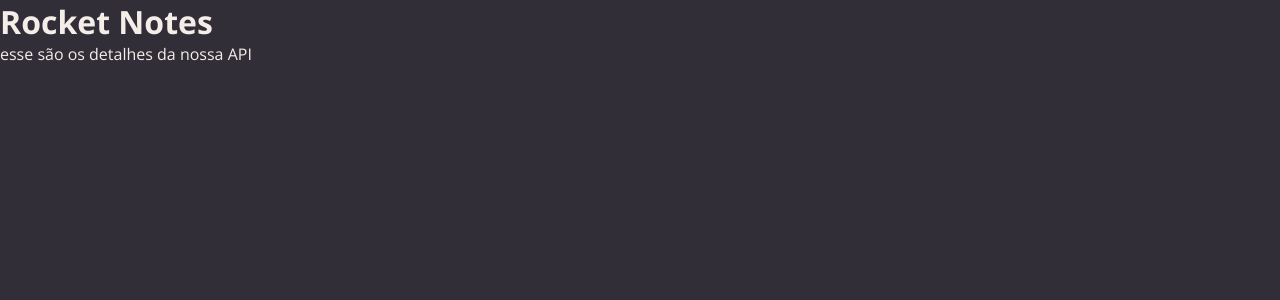
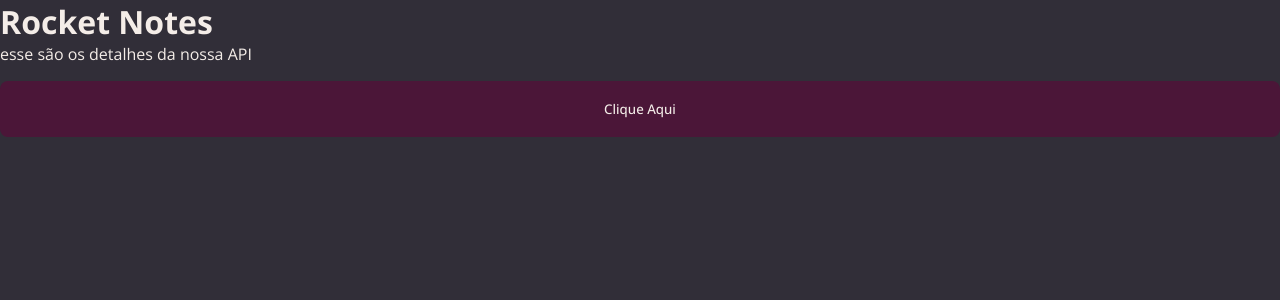
Before and after one commit to almeida0808/React-JS, a React (Vite) app in the folder rocketnotes/: page / in a window 1280 px wide. Shown: the top 300 px of the page. Built offline with nearby package versions, Linux system fonts and the light colour scheme.

Commit message:
criando componentes

```diff
--- /dev/null
+++ b/rocketnotes/src/components/button/index.jsx
@@ -0,0 +1,5 @@
+import { Container } from "./styles";
+
+export function Button() {
+  return <Container type="button">Clique Aqui</Container>;
+}
--- /dev/null
+++ b/rocketnotes/src/components/button/styles.js
@@ -0,0 +1,18 @@
+import styled from "styled-components";
+export const Container = styled.button`
+  width: 100%;
+  background-color: ${({ theme }) => theme.COLORS.PURPLE};
+  color: ${({ theme }) => theme.COLORS.WHITE};
+
+  height: 5.6rem;
+  border: 0;
+  padding: 0 16px;
+  margin-top: 1.6rem;
+  border-radius: 0.8rem;
+  font-weight: 500;
+
+  &:disabled {
+    // estilização do botão quando ele não pode ser clicado, por exemplo em um formulario não preenchido ele não pode ser enviado
+    opacity: 0.5;
+  }
+`;
--- a/rocketnotes/src/pages/Details/index.jsx
+++ b/rocketnotes/src/pages/Details/index.jsx
@@ -1,5 +1,5 @@
 import { Container } from "./styles"; // quando importamos o arquivo de css , ele automaticamente já aplica todas estilizações
-
+import { Button } from "../../components/button";
 export function Details() {
   return (
     // existe uma regra no react que faz com o nosso componente retorne apenas um elemento, pra resolver isso podemos ultilizzar o fragment ,que ser ve como um emmbrulhador , sintax fragment =  <> </> ou podemos usar uma div.
@@ -8,6 +8,7 @@
     <Container>
       <h1>Rocket Notes</h1>
       <span>esse são os detalhes da nossa API</span>
+    <Button></Button>
     </Container>
   );
 }
```
